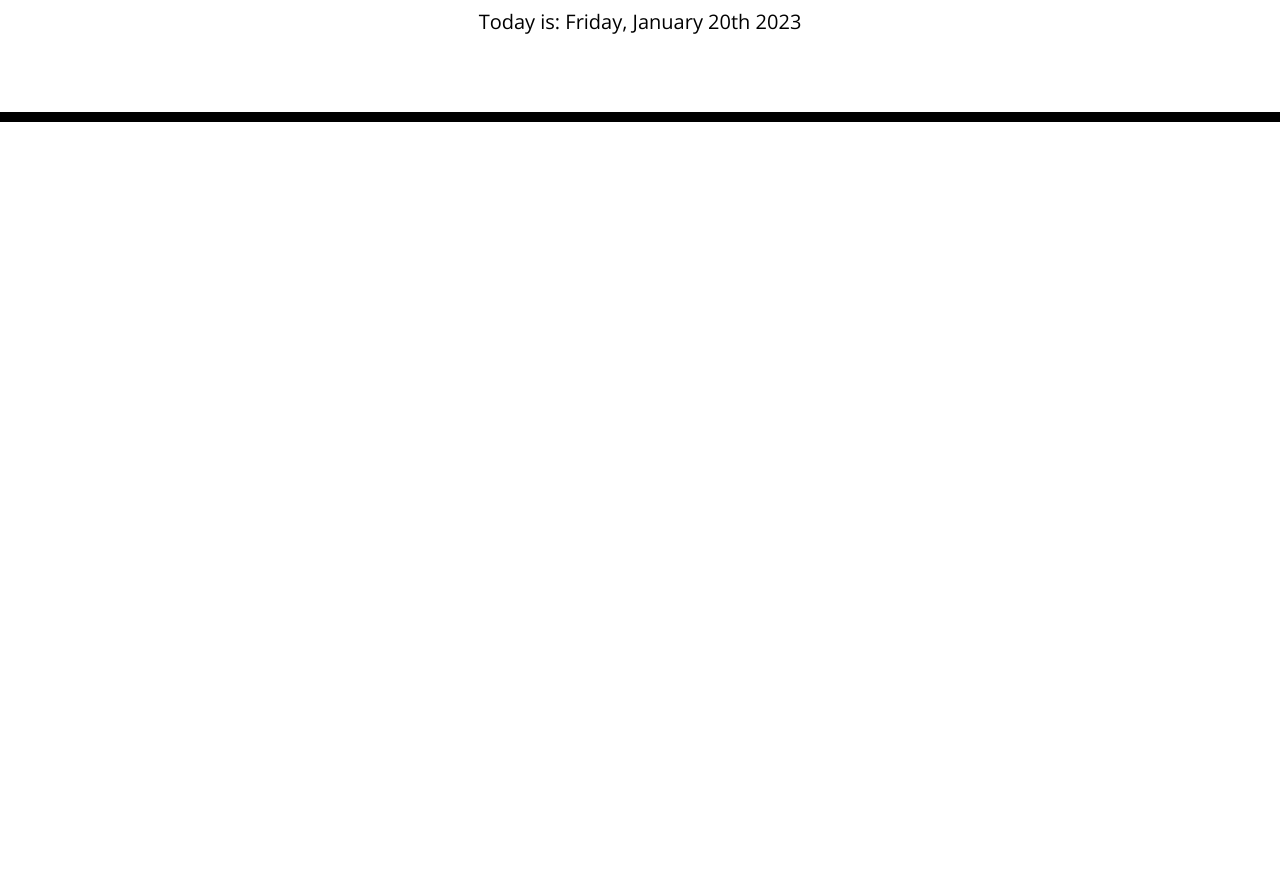
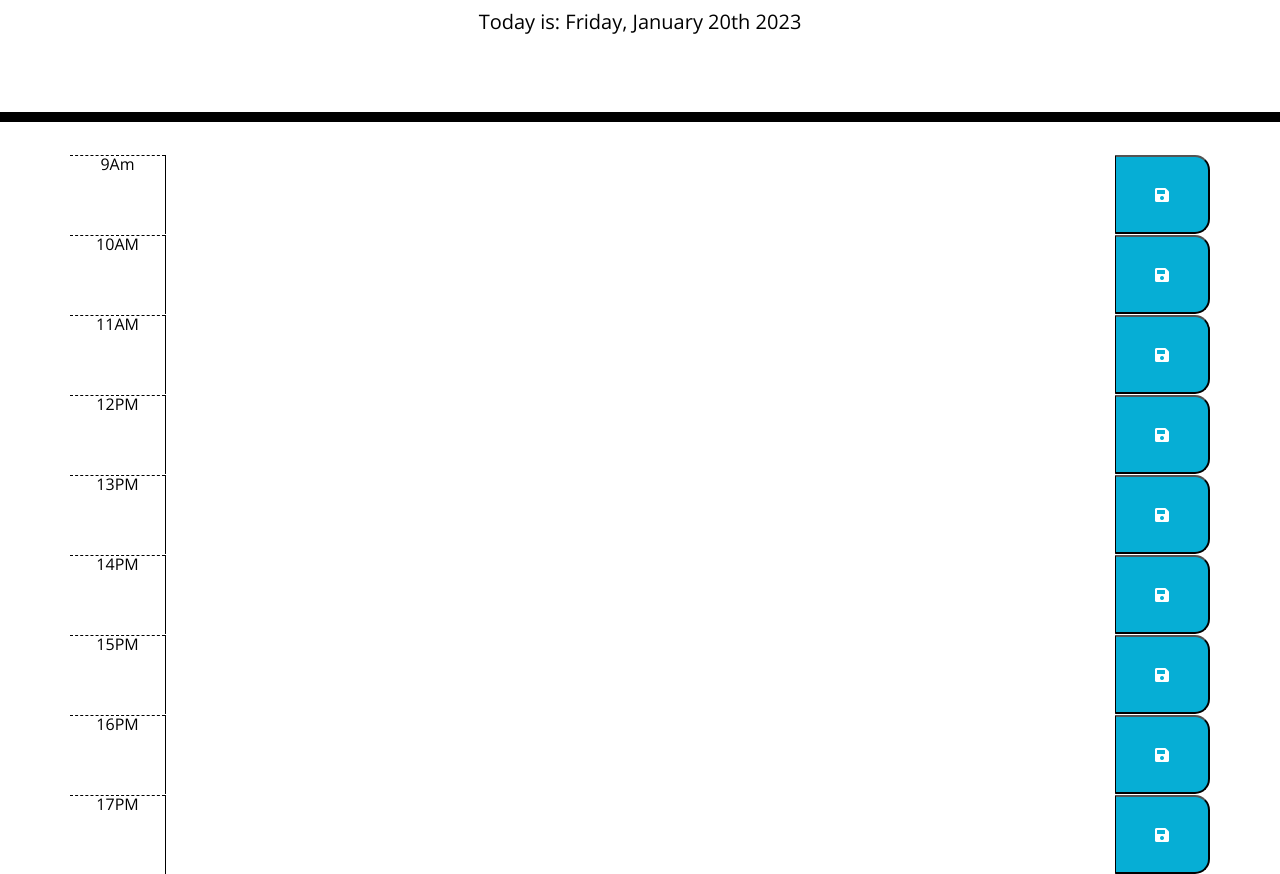
Before and after one commit to jenieb3/calendar-application, a plain HTML site: page index.html in a window 1280 px wide. Shown: the part 182-1056 px from the top of the page. Before the commit the page ends 800 px from the top, so only its background shows below. Drawn offline with nearby package versions, Linux system fonts and the light colour scheme; files that its build step writes are made by us from their sources.

Commit message:
added timeblocks to index.html file

```diff
--- a/index.html
+++ b/index.html
@@ -1,24 +1,15 @@
 <!DOCTYPE html>
 <html lang="en-gb">
+
 <head>
   <meta charset="UTF-8" />
   <meta name="viewport" content="width=device-width, initial-scale=1.0" />
   <meta http-equiv="X-UA-Compatible" content="ie=edge" />
-    <link
-      rel="stylesheet"
-      href="https://stackpath.bootstrapcdn.com/bootstrap/4.3.1/css/bootstrap.min.css"
-    />
-    <link
-      rel="stylesheet"
-      href="https://use.fontawesome.com/releases/v5.8.1/css/all.css"
-      integrity="sha384-50oBUHEmvpQ+1lW4y57PTFmhCaXp0ML5d60M1M7uH2+nqUivzIebhndOJK28anvf"
-      crossorigin="anonymous"
-    />
-    <link
-      href="https://fonts.googleapis.com/css?family=Open+Sans&display=swap"
-      rel="stylesheet"
-    />
-    <link rel="stylesheet" href="style.css" />
+  <link rel="stylesheet" href="https://stackpath.bootstrapcdn.com/bootstrap/4.3.1/css/bootstrap.min.css" />
+  <link rel="stylesheet" href="https://use.fontawesome.com/releases/v5.8.1/css/all.css"
+    integrity="sha384-50oBUHEmvpQ+1lW4y57PTFmhCaXp0ML5d60M1M7uH2+nqUivzIebhndOJK28anvf" crossorigin="anonymous" />
+  <link href="https://fonts.googleapis.com/css?family=Open+Sans&display=swap" rel="stylesheet" />
+  <link rel="stylesheet" href="./starter/style.css" />
   <title>Work Day Scheduler</title>
 </head>
 
@@ -30,10 +21,71 @@
   </header>
   <div class="container">
     <!-- Timeblocks go here -->
+    <Form>
+      <div id="hour-9" class="time-block row ">
+        <div class="hour col-md-1">9Am</div>
+        <textarea class="description col-md-10">
+          </textarea>
+        <button class="saveBtn saveBtn i:hover col-md-1"><i class="fas fa-save"></i></button>
+      </div>
+
+      <div id="hour-10" class="time-block row ">
+        <div class="hour col-md-1">10AM</div>
+        <textarea class="description col-md-10">
+          </textarea>
+        <button class="saveBtn saveBtn i:hover col-md-1"><i class="fas fa-save"></i></button>
+      </div>
+      <div id="hour-11" class="time-block row ">
+        <div class="hour col-md-1">11AM</div>
+        <textarea class="description col-10">
+          </textarea>
+        <button class="saveBtn saveBtn i:hover col-md-1"><i class="fas fa-save"></i></button>
+      </div>
+      <div id="hour-12" class="time-block row ">
+        <div class="hour col-1">12PM</div>
+        <textarea class="description col-md-10">
+          </textarea>
+        <button class="saveBtn saveBtn i:hover col-md-1"><i class="fas fa-save"></i></button>
+      </div>
+      <div id="hour-13" class="time-block row ">
+        <div class="hour col-md-1">13PM</div>
+        <textarea class="description col-md-10">
+          </textarea>
+        <button class="saveBtn saveBtn i:hover col-md-1"><i class="fas fa-save"></i></button>
+      </div>
+      <div id="hour-14" class="time-block row ">
+        <div class="hour col-md-1">14PM</div>
+        <textarea class="description col-md-10">
+          </textarea>
+        <button class="saveBtn saveBtn i:hover col-md-1"><i class="fas fa-save"></i></button>
+      </div>
+      <div id="hour-15" class="time-block row ">
+        <div class="hour col-md-1">15PM</div>
+        <textarea class="description col-md-10">
+          </textarea>
+        <button class="saveBtn saveBtn i:hover col-md-1"><i class="fas fa-save"></i></button>
+      </div>
+      <div id="hour-16" class="time-block row ">
+        <div class="hour col-md-1">16PM</div>
+        <textarea class="description col-md-10">
+          </textarea>
+        <button class="saveBtn saveBtn i:hover col-md-1"><i class="fas fa-save"></i></button>
+      </div>
+      <div id="hour-17" class="time-block row ">
+        <div class="hour col-md-1">17PM</div>
+        <textarea class="description col-md-10">
+          </textarea>
+        <button class="saveBtn saveBtn i:hover col-md-1"><i class="fas fa-save"></i></button>
+      </div>
+
+
+    </div>
+    </Form>
   </div>
 
   <script src="https://cdnjs.cloudflare.com/ajax/libs/jquery/3.2.1/jquery.min.js"></script>
   <script src="https://cdnjs.cloudflare.com/ajax/libs/moment.js/2.24.0/moment.min.js"></script>
   <script src="./starter/script.js"></script>
 </body>
+
 </html>
```
Lines whose indentation alone changed are shown as unchanged.
